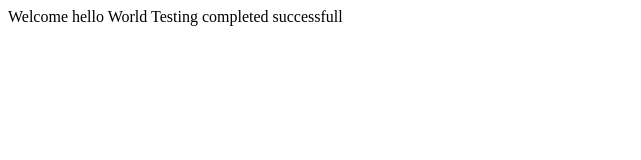
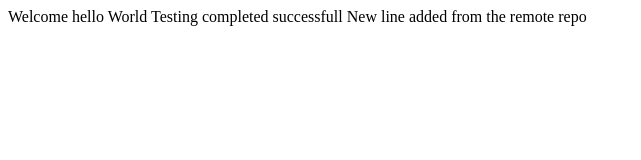
Before and after one commit to SureshR2023/Lab1, a plain HTML site: page index.htm in a window 1280 px wide. Shown: the whole page, without its empty margins (0-641 px from the left). Drawn offline with Linux system fonts and the light colour scheme.

Commit message:
Update index.htm
New line added from the remote repo

```diff
--- a/index.htm
+++ b/index.htm
@@ -2,4 +2,5 @@
     Welcome
     hello World
     Testing completed successfull
+    New line added from the remote repo
 </html>
```
